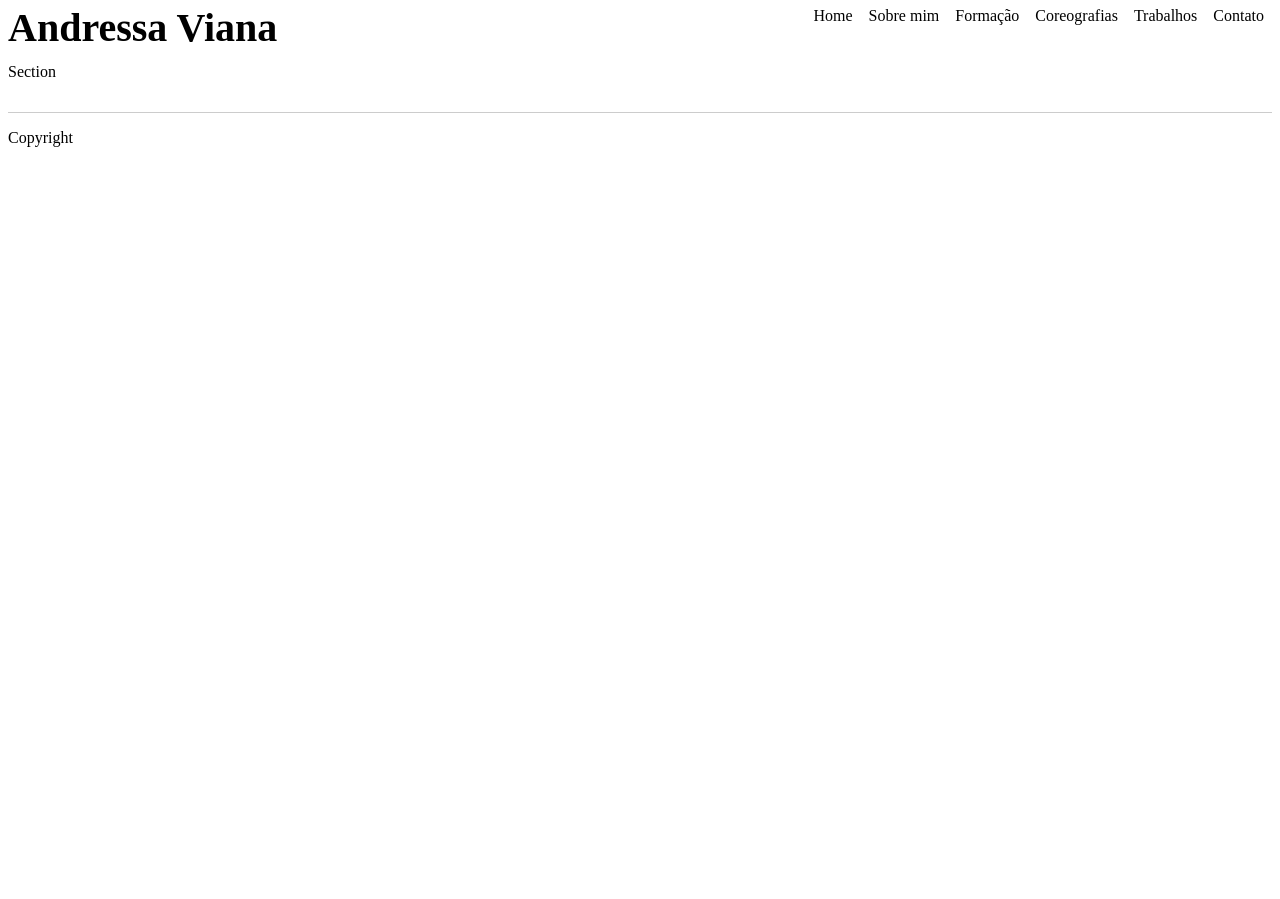
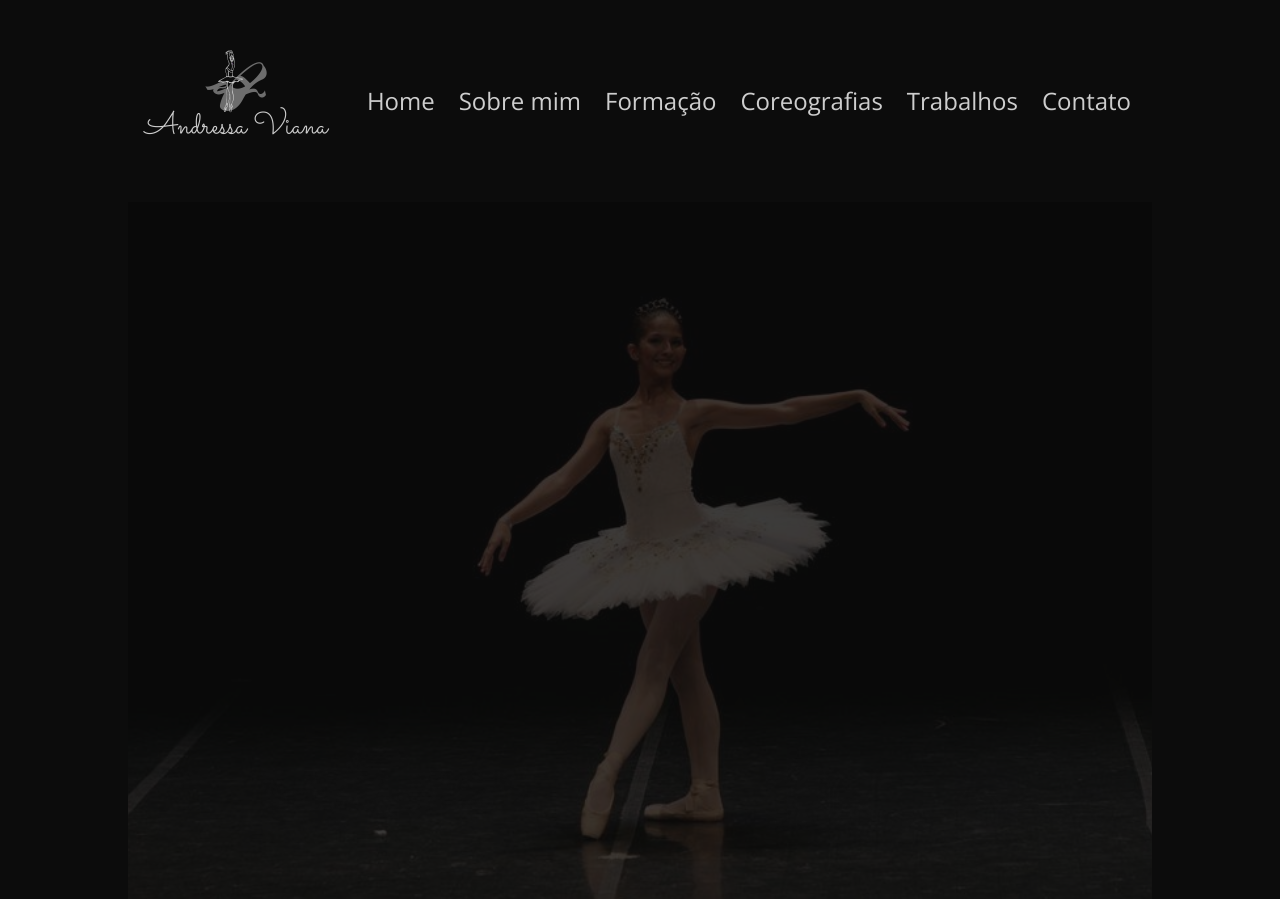
Before and after one commit to telesdev/portfolio-andressa, a plain HTML site: page index.html in a window 1280 px wide. Shown: the top 899 px of the page. Before the commit the page ends 800 px from the top, so only its background shows below. Drawn offline with nearby package versions, Linux system fonts and the light colour scheme.

Commit message:
introdução das sessões e layout do cabecalho

```diff
--- a/index.html
+++ b/index.html
@@ -8,31 +8,77 @@
         <title>Andressa Viana</title>
         <link href="styles/reset.css" rel="stylesheet">
         <link href="styles/style.css" rel="stylesheet">
-        <link href="styles/index.css" rel="stylesheet">
+        <script src="https://kit.fontawesome.com/f83b627945.js" crossorigin="anonymous"></script>
+        <link rel="preconnect" href="https://fonts.googleapis.com">
+        <link rel="preconnect" href="https://fonts.gstatic.com" crossorigin>
+        <link href="https://fonts.googleapis.com/css2?family=Open+Sans&display=swap" rel="stylesheet">
     </head>
     <body>
         <header>
             <div id='header-container' class='container'>
                 <div id='logo-menu'>
-                    <h1>Andressa Viana</h1>
-                    <nav>
-                        <ul class="nav-menu">
-                            <li>Home</li>
-                            <li>Sobre mim</li>
-                            <li>Formação</li>
-                            <li>Coreografias</li>
-                            <li>Trabalhos</li>
-                            <li>Contato</li>
+                    <div id="div-logo">
+                        <img src="images/logo Ballet.png" title="Logo Andresa Viana" alt="Logo do site contendo uma bailarina, sapatilha e o nome Andressa Viana" id='logo'>
+                    </div>
+                    <nav id='nav-menu'>
+                        <ul id="menu">
+                            <li><a href="#home">Home</a></li>
+                            <li><a href="#about">Sobre mim</a></li>
+                            <li><a href="#education">Formação</a></li>
+                            <li><a href="#choreo">Coreografias</a></li>
+                            <li><a href="#jobs">Trabalhos</a></li>
+                            <li><a href="#contacts">Contato</a></li>
                         </ul>
                     </nav>
                 </div>
             </div>
         </header>
-        <div id="home-container" class='container'>
-            <section>
-                Section
-            </section>
-        </div>
+        <main>
+            <div id="home-container" class='container'>
+                <section id='home'>
+                    <h1>Andressa Viana</h1>
+                </section>
+                <section id='about'>
+                    <div>
+                        <h2>Sobre mim</h2>
+                        <img src="images/pp.jpg" title="Perfil" alt="Foto de perfil de Andressa Viana" id='profile'>
+                    </div>
+                    <div>
+                        <p>Andressa Viana dançou profissionalmente como integrante do Corpo de Ballet do Theatro Municipal do Rio de Janeiro de 2014 a 2018 e também dançou na Companhia Jovem de Ballet do Rio de Janeiro, sob a direção de Dalal Achcar de 2010 a 2013. Andressa Viana também atua como professora e coreógrafa de ballet de 2009 até o presente momento, com experiência em todos os níveis, do iniciante ao avançado, com experiência também em turmas de Ballet adulto e Ballet fitness.</p>
+                        <p>Graduada pela Escola Estadual de Danças Maria Olenewa em 2008, durante seus 9 anos de formação, estudou com os maiores mestres da dança nacionais e internacionais. Também concluiu o bacharel em Relações Internacionais em 2014 pela Universidade Estácio de Sá e, no momento, está concluindo seu segundo bacharelado, em Teoria da Dança pela Universidade Federal do Rio de Janeiro (UFRJ). Andressa Viana trabalhou e estudou com artistas renomados como Peter Wright, Marcelo Gomes, Tatiana Leskova, Millicent Hodson, Roser Muñoz, Mauricio Wainrot, Toni Candeloro, Éric Fréderic, Dalal Achcar, Vassili Sulich, Luiz Ortigoza, Ana Botafogo, Cecília Kerche, Cecília Kerche, César Lima, Sérgio Lobato, Rosália Verlangieri, Pyotr Russanov, Anna Elizabeth Alexandre, Jacy Jambay, Maria Angélica Fiorani, Vadim Germanovich, Luciana Bogdanich, Edy Diegues, entre outros.</p>
+                    </div>
+                </section>
+                <section id='education'>
+                    <h2>Formação</h2>
+                    <img src="images/young.jpg" title="Formação" alt="Foto de Andressa Viana quando jovem">
+                </section>
+                <section id='choreo'>
+                    <h2>Coreografias</h2>
+                    <img src="images/Flammes of Paris.jpg">
+                </section>
+                <section id='jobs'>
+                    <h2>Trabalhos</h2>
+                    <img src="images/Paquita.jpg">
+                </section>
+                <section id='contacts'>
+                    <h2>Contato</h2>
+                    <form>
+                        <div>
+                            <label>Nome</label>
+                            <input>
+                        </div>
+                        <div>
+                            <label>E-mail</label>
+                            <input>
+                        </div>
+                        <div>
+                            <label>Mensagem</label>
+                            <textarea></textarea>
+                        </div>
+                    </form>
+                </section>
+            </div>
+        </main>
         <footer>
             <div id='footer-container' class='container'>
                 <hr />
--- a/styles/index.css
+++ /dev/null
@@ -1,12 +0,0 @@
-#logo-menu {
-    display: flex;
-    justify-content: space-between;
-}
-
-.nav-menu {
-    display: flex;
-}
-
-.nav-menu li {
-    padding: 0 0.5em;
-}
--- a/styles/style.css
+++ b/styles/style.css
@@ -1,9 +1,30 @@
+html {
+    background-color: #0c0c0c;
+    color: #cecece;
+    font-family: 'Open Sans', sans-serif;
+}
+
 .container {
-    padding: 0.5em;
+    padding: 0 0.5em;
+}
+
+#header-container, #home-container, #footer-container {
+    width: 80%;
+    margin: auto;
+}
+
+a {
+    text-decoration: none;
+    color: #cecece;
+}
+
+a:hover {
+    text-decoration: underline;
 }
 
 h1 {
     font-size: 2.5em;
+    display: none;
 }
 
 h2 {
@@ -13,3 +34,39 @@ h2 {
 h3 {
     font-size: 1.5em;
 }
+
+#logo-menu {
+    display: flex;
+    justify-content: space-around;
+}
+
+#nav-menu {
+    display: flex;
+}
+
+#menu {
+    display: flex;
+    align-items: center;
+    font-size: x-large;
+}
+
+#menu li {
+    padding: 0 0.5em;
+}
+
+#home {
+    background-image: url('../images/Fairy\ -\ Sleeping\ Beauty.jpg');
+    background-size: cover;
+    background-repeat: no-repeat;
+    background-position: center;
+    height: 700px;
+    opacity: 0.2;
+}
+
+#about {
+    display: flex;
+}
+
+img {
+    max-width: 20em;
+}
```
Also changed, not shown: images/Fairy - Sleeping Beauty.jpg (added), images/Flammes of Paris.jpg (added), images/Paquita.jpg (added), images/logo Ballet.png (added), images/pp.jpg (added), images/young.jpg (added).
